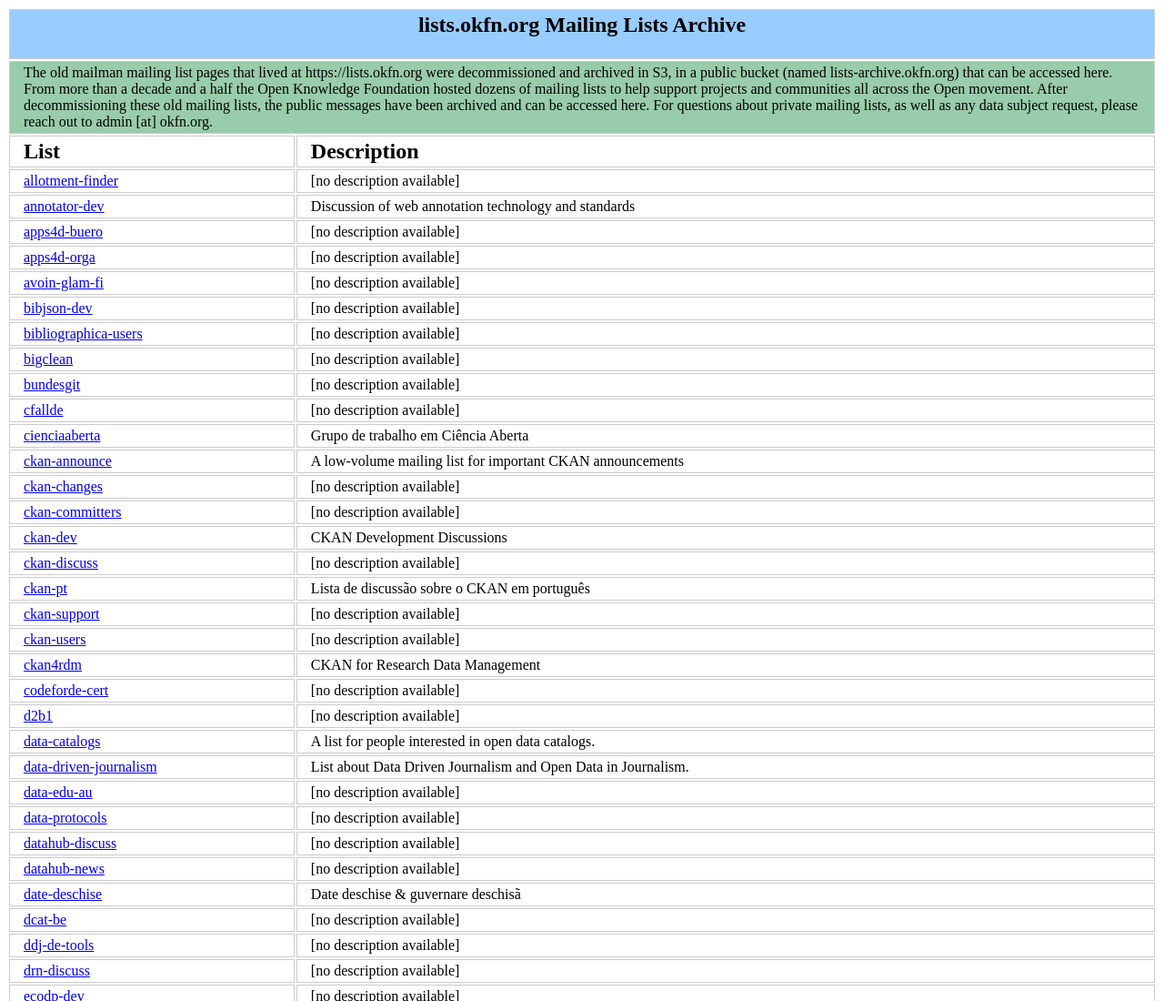
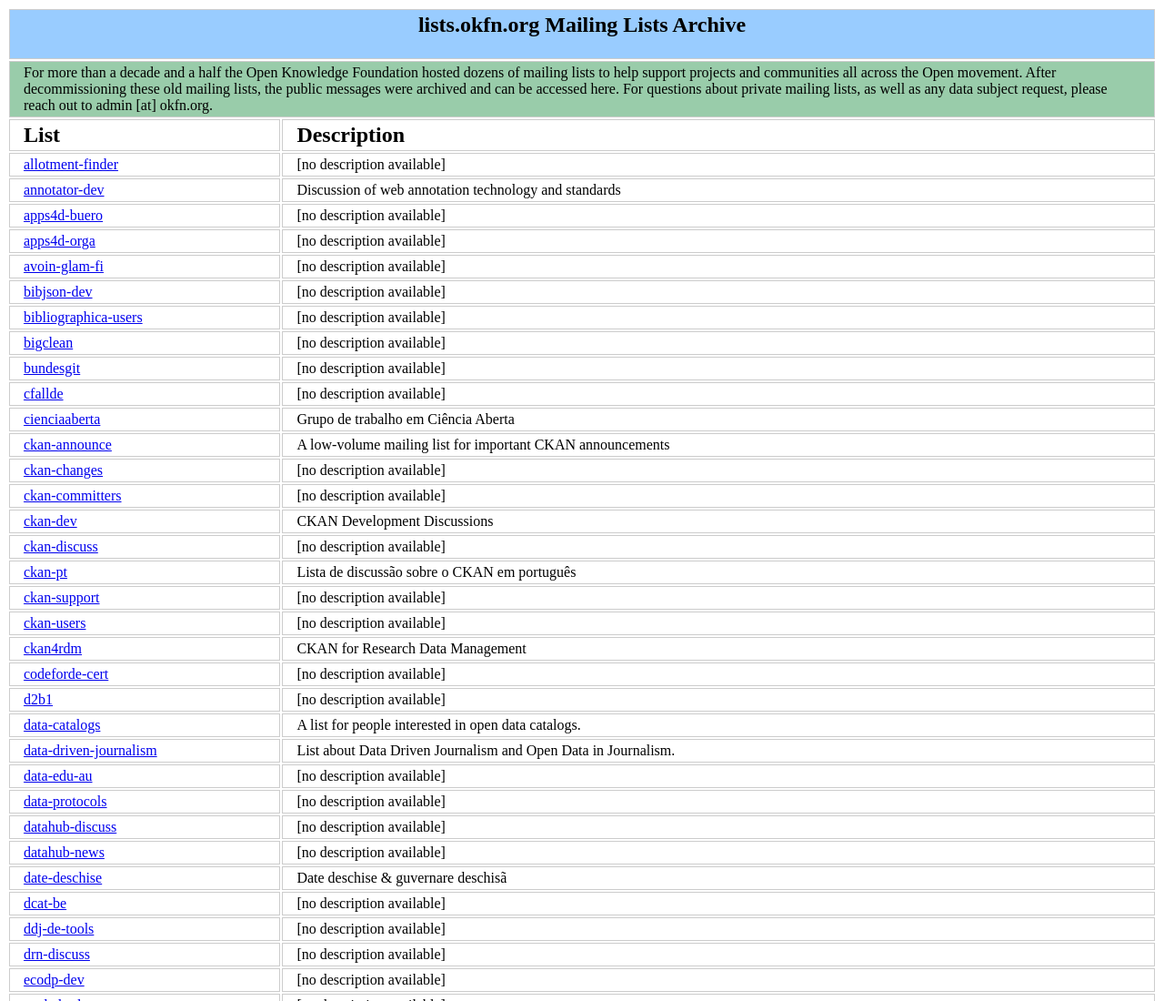
Before and after one commit to okfn/lists.okfn.org, a plain HTML site: page index.html in a window 1280 px wide. Shown: the top 1100 px of the page at 91% size. Drawn offline with Linux system fonts and the light colour scheme.

Commit message:
Message changes

```diff
--- a/index.html
+++ b/index.html
@@ -31,12 +31,10 @@
 
       <tr>
         <td colspan="2" bgcolor="#99ccaa">
-          The old mailman mailing list pages that lived at https://lists.okfn.org were decommissioned
-          and archived in S3, in a public bucket (named lists-archive.okfn.org) that can be accessed here.
 
-          From more than a decade and a half the Open Knowledge Foundation hosted dozens of mailing
+          For more than a decade and a half the Open Knowledge Foundation hosted dozens of mailing
           lists to help support projects and communities all across the Open movement. After decommissioning
-          these old mailing lists, the public messages have been archived and can be accessed here.
+          these old mailing lists, the public messages were archived and can be accessed here.
           For questions about private mailing lists, as well as any data subject request, please reach
           out to admin [at] okfn.org.
         </td>
```
